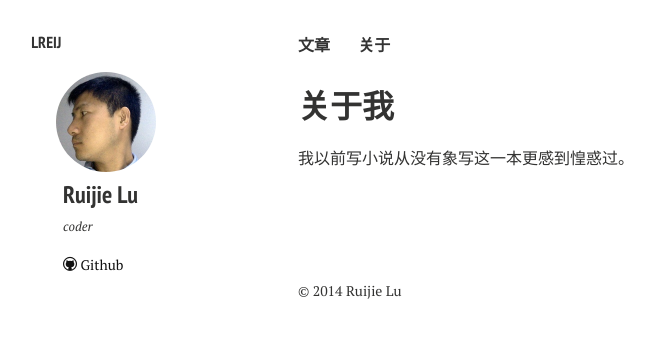
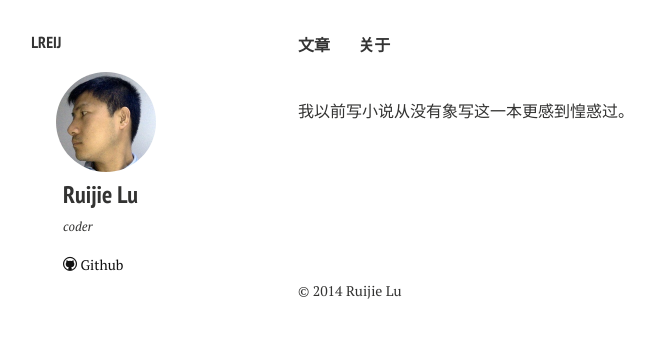
Before and after one commit to lreij/lreij.github.com, a Jekyll site: the page built from about.md, in a window 1280 px wide. Shown: the top 338 px of the page, without its empty margins (22-677 px from the left). Built offline with Jekyll 4.4.1, drawn with Linux system fonts in a browser that asks for light colours; nearby versions of some CDN libraries.

Commit message:
update style

```diff
--- a/_layouts/home.html
+++ b/_layouts/home.html
@@ -22,7 +22,7 @@
   {% include _author-bio.html %}
 </div>
 <div id="index">
-  <h3><a href="{{ site.url}}/posts/">Articles</a></h3>
+  <h3><a href="{{ site.url}}/posts/">最新</a></h3>
   {% for post in site.posts limit:5 %}
   <article>
     <h2><a href="{{ site.url }}{{ post.url }}" title="{{ post.title }}">{{ post.title }}</a></h2>
--- a/about.md
+++ b/about.md
@@ -1,9 +1,8 @@
 ---
 layout: page
 permalink: /about/
-title: 关于我
 tagline: lreij, Jerry Lu
-tags: [about, lreij, Jerry Lu]
+tags: [about]
 ---
 
 我以前写小说从没有象写这一本更感到惶惑过。
```
Also changed, not shown: posts.md (+0 -1 lines), 1 other file.
